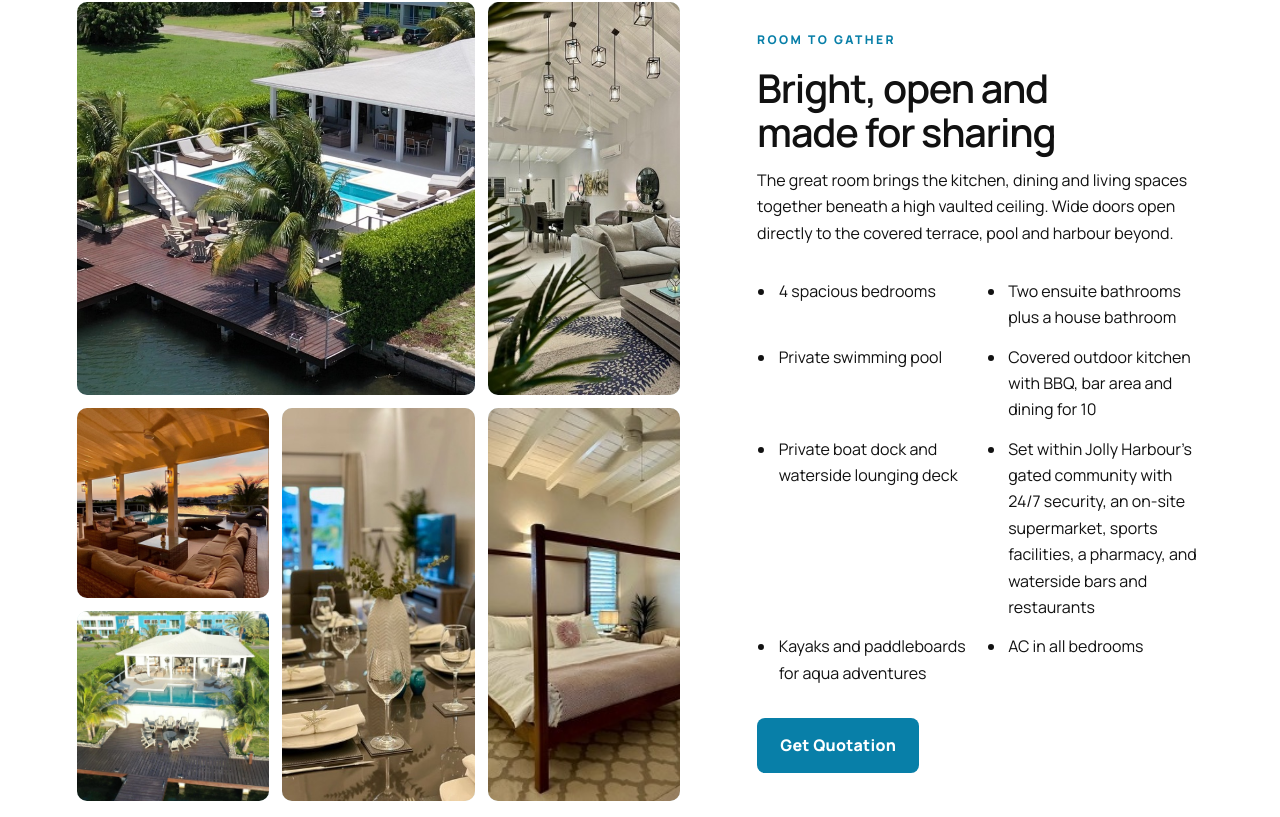
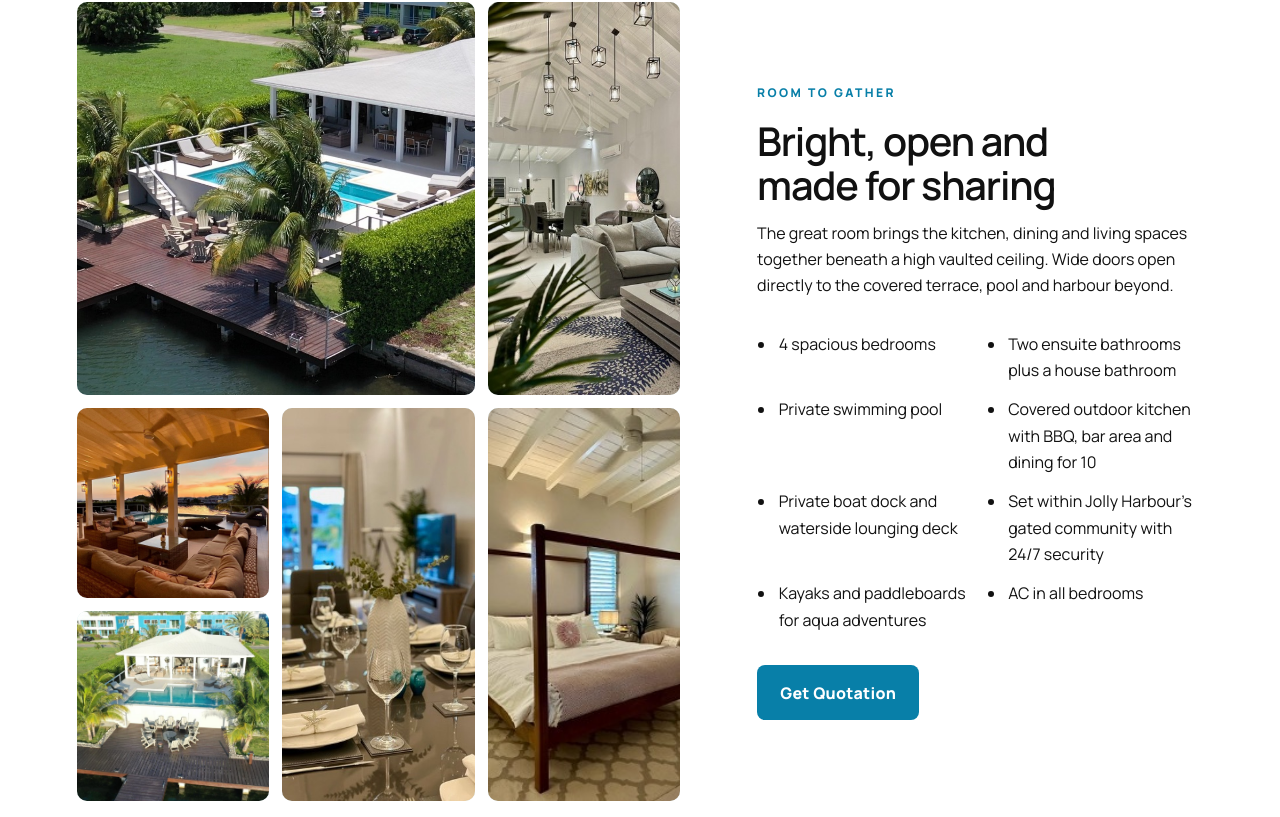
Before and after one commit to paulfairbrother1000/coco-palms-website, a Next.js app: page /the-villa in a window 1280 px wide. Shown: the part 404-1221 px from the top of the page. Built offline with nearby package versions, Linux system fonts and the light colour scheme.

Commit message:
Shorten Villa security feature (#19)

```diff
--- a/src/app/the-villa/page.tsx
+++ b/src/app/the-villa/page.tsx
@@ -65,7 +65,7 @@ export default function VillaPage() {
           <li>Private swimming pool</li>
           <li>Covered outdoor kitchen with BBQ, bar area and dining for 10</li>
           <li>Private boat dock and waterside lounging deck</li>
-          <li>Set within Jolly Harbour’s gated community with 24/7 security, an on-site supermarket, sports facilities, a pharmacy, and waterside bars and restaurants</li>
+          <li>Set within Jolly Harbour’s gated community with 24/7 security</li>
           <li>Kayaks and paddleboards for aqua adventures</li>
           <li>AC in all bedrooms</li>
         </ul>
```
Also changed, not shown: 1 other file (tests, documents, lock files or other folders).
